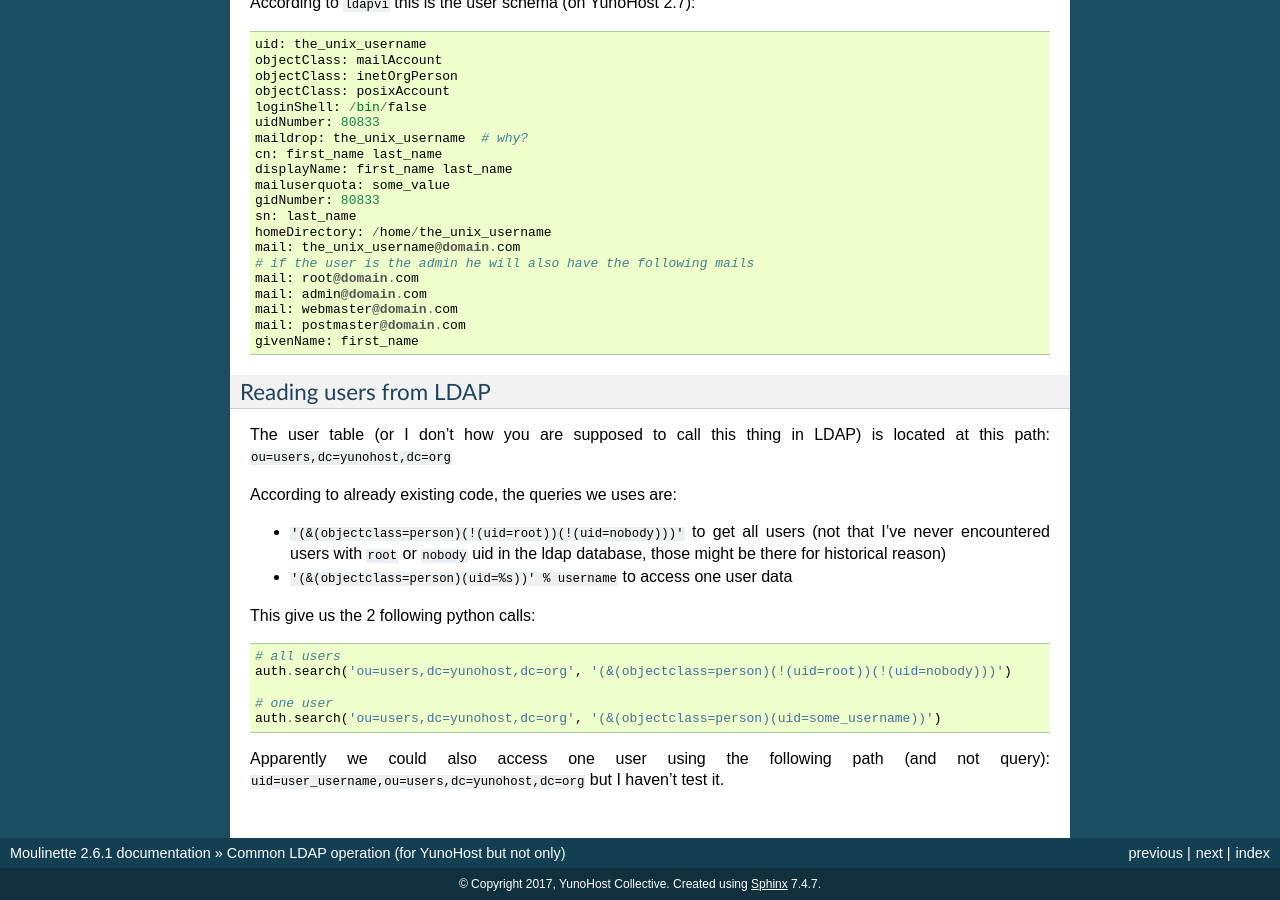
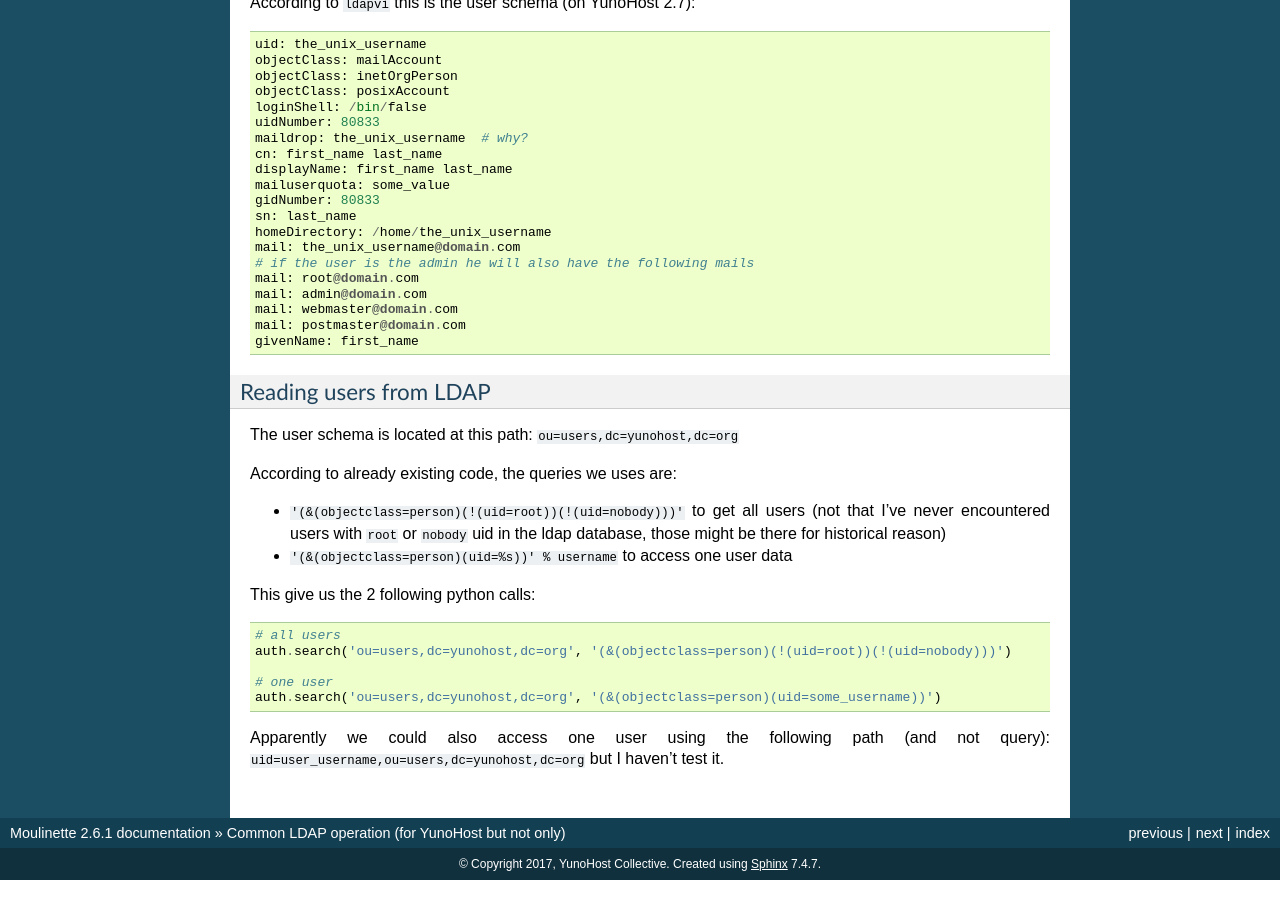
Before and after one commit to YunoHost/moulinette, a Sphinx documentation site: the page built from doc/ldap.rst, in a window 1280 px wide and 900 px high, scrolled down 1582 px. Built offline with Sphinx 7.4.7, drawn with Linux system fonts in a browser that asks for light colours.

Commit message:
[doc] I think this crap is called a schema

```diff
--- a/doc/ldap.rst
+++ b/doc/ldap.rst
@@ -129,7 +129,7 @@ According to :file:`ldapvi` this is the user schema (on YunoHost 2.7):
 Reading users from LDAP
 -----------------------
 
-The user table (or I don't how you are supposed to call this thing in LDAP) is located at this path: :file:`ou=users,dc=yunohost,dc=org`
+The user schema is located at this path: :file:`ou=users,dc=yunohost,dc=org`
 
 According to already existing code, the queries we uses are:
 
```
